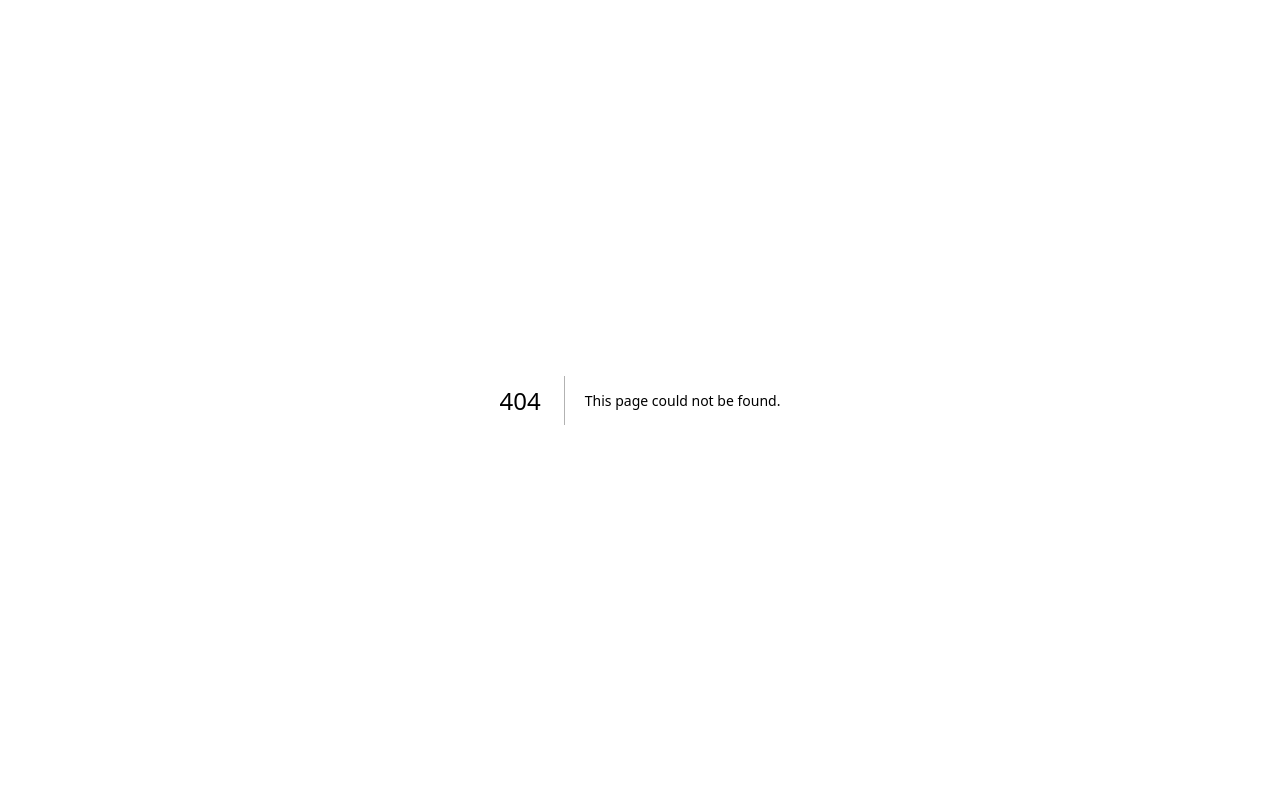
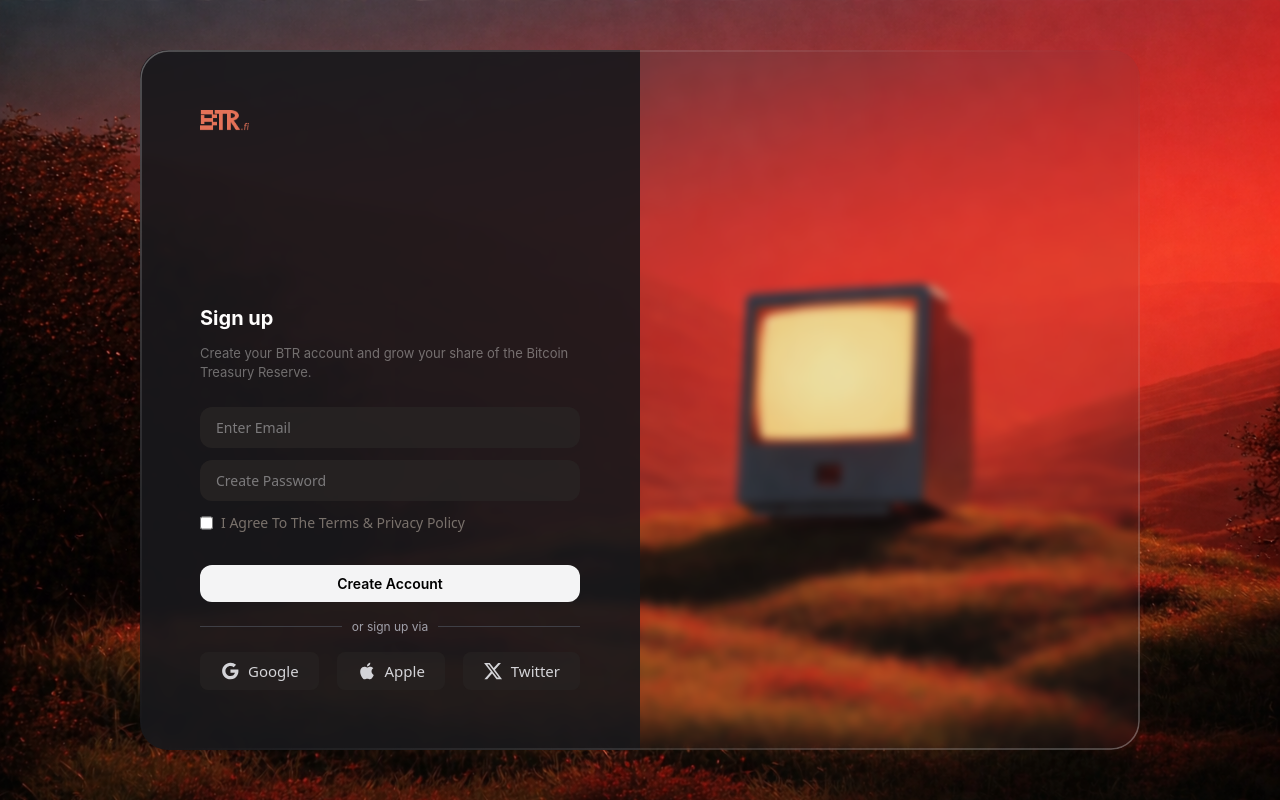
Before and after one commit to MANANTANDON/4d616e616e, a Next.js app: page /100designs/day32 in a window 1280 px wide. Before the commit this address had no page. Built offline with nearby package versions, Linux system fonts and the light colour scheme; a web font is replaced by a local one.

Commit message:
Day 32 wrappup...

```diff
--- /dev/null
+++ b/src/pages/100designs/day32.jsx
@@ -0,0 +1,125 @@
+import { Apple, Google, X } from "@mui/icons-material";
+import { Divider } from "@mui/material";
+import Image from "next/image";
+import React from "react";
+
+export default function Day32() {
+  return (
+    <>
+      <div
+        className="h-screen w-screen flex items-center justify-center"
+        style={{
+          backgroundImage: "url(/images/designs/day32bg.png)",
+          backgroundSize: "cover",
+          backgroundPosition: "top",
+          backgroundRepeat: "no-repeat",
+        }}
+      >
+        <div className="relative flex items-center backdrop-blur-xs bg-zinc-600/10 rounded-[28px] overflow-hidden">
+          <div className="h-[700px] max-h-[700px] w-[1000px] max-w-[1011px] overflow-hidden grid grid-cols-2">
+            <div className=" bg-zinc-900/90 p-15 flex flex-col justify-between">
+              <Image
+                src="/images/designs/day32logo.png"
+                layout="intrinsic"
+                height={22}
+                width={49}
+                className="animate-fadeInDown"
+              />
+              <div className="animate-fadeInUp">
+                <div className="text-[#FFFEFD] text-xl sfpro-text font-bold">
+                  Sign up
+                </div>
+                <div className="text-[#FFFEFD60] text-[13px] sfpro-text font-normal my-3">
+                  Create your BTR account and grow your share of the Bitcoin
+                  Treasury Reserve.
+                </div>
+                <form className="flex flex-col gap-3 mt-6" autoComplete="off">
+                  <input
+                    className="w-full bg-stone-800/80 outline-0 text-zinc-300 py-2.5 px-4 rounded-xl text-[14px]"
+                    type="email"
+                    name="email"
+                    autoComplete="off"
+                    placeholder="Enter Email"
+                  />
+
+                  <input
+                    className="w-full bg-stone-800/80 outline-0 text-zinc-300 py-2.5 px-4 rounded-xl text-[14px]"
+                    type="password"
+                    name="new-password"
+                    autoComplete="new-password"
+                    placeholder="Create Password"
+                  />
+
+                  <div className="flex gap-2">
+                    <input type="checkbox" className="" />
+                    <div className="text-sm text-stone-500">
+                      I Agree To The Terms & Privacy Policy
+                    </div>
+                  </div>
+                  <button className="bg-zinc-100 sfpro-text  py-2 rounded-xl font-semibold cursor-pointer text-[14px] mt-5 ">
+                    Create Account
+                  </button>
+                </form>
+                <Divider
+                  className="sfpro-text"
+                  sx={{
+                    my: 2,
+                    color: "#a1a1aa",
+                    fontSize: "12px",
+                    "&::before, &::after": {
+                      borderColor: "#3f3f46",
+                    },
+                  }}
+                >
+                  or sign up via
+                </Divider>
+                <div className="flex items-center justify-between text-zinc-300 ">
+                  <div className="flex items-center gap-2 bg-stone-800/60 px-5 py-2 rounded-lg cursor-pointer text-[15px]">
+                    <Google fontSize="small" /> Google
+                  </div>
+                  <div className="flex items-center gap-2 bg-stone-800/60 px-5 py-2 rounded-lg cursor-pointer text-[15px]">
+                    <Apple fontSize="small" /> Apple
+                  </div>
+                  <div className="flex items-center gap-2 bg-stone-800/60 px-5 py-2 rounded-lg cursor-pointer text-[15px]">
+                    <X fontSize="small" /> Twitter
+                  </div>
+                </div>
+              </div>
+            </div>
+            <div className=""></div>
+          </div>
+
+          <svg
+            className="absolute inset-0 w-full h-full pointer-events-none"
+            xmlns="http://www.w3.org/2000/svg"
+          >
+            <defs>
+              <linearGradient
+                id="borderGradient"
+                x1="0%"
+                y1="0%"
+                x2="100%"
+                y2="100%"
+              >
+                <stop offset="0%" stopColor="#ffffff" stopOpacity="0.3" />
+                <stop offset="50%" stopColor="#ffffff" stopOpacity="0" />
+                <stop offset="100%" stopColor="#ffffff" stopOpacity="0.3" />
+              </linearGradient>
+            </defs>
+            <rect
+              x="1"
+              y="1"
+              width="calc(100% - 2px)"
+              height="calc(100% - 2px)"
+              rx="28"
+              ry="28"
+              fill="none"
+              stroke="url(#borderGradient)"
+              strokeWidth="1.5"
+            />
+          </svg>
+        </div>
+      </div>
+    </>
+  );
+}
```
Also changed, not shown: public/images/designs/day32bg.png (added), public/images/designs/day32logo.png (added).
